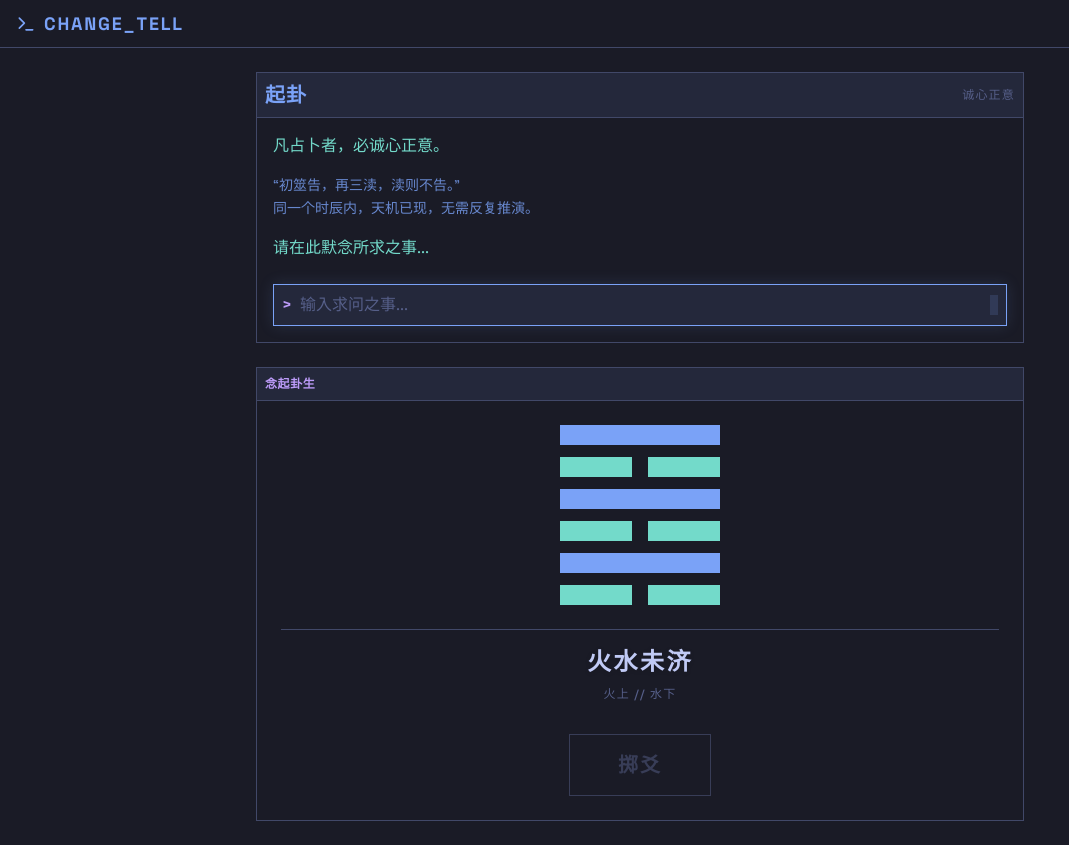
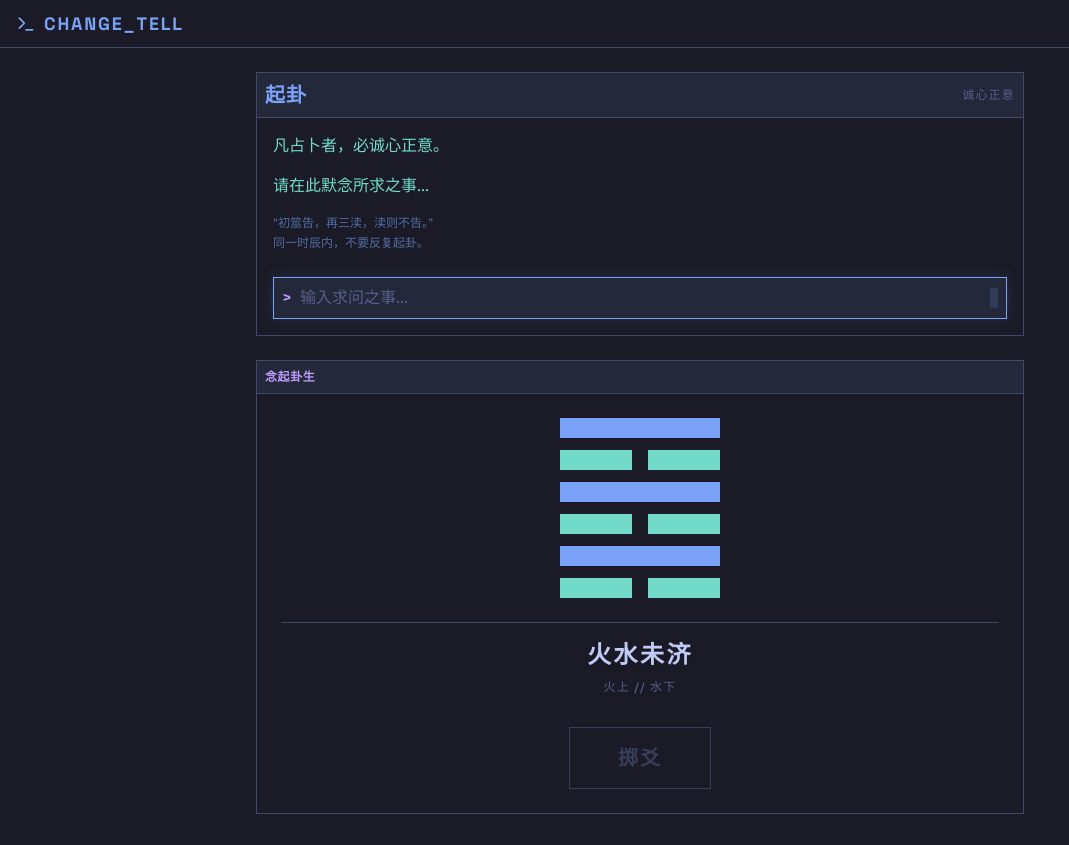
Before and after one commit to jinsong-y/changetell, a React (Vite) app: page / in a window 1280 px wide. Shown: the whole page, without its empty margins (0-1069 px from the left). Built offline with nearby package versions, Linux system fonts and the light colour scheme.

Commit message:
style: 优化引导语顺序及文案

```diff
--- a/src/components/InputView.tsx
+++ b/src/components/InputView.tsx
@@ -92,18 +92,18 @@ export default function InputView({ onCast }: { onCast: (prompt: string, timesta
             initial={{ opacity: 0 }}
             animate={{ opacity: 1 }}
             transition={{ delay: 0.8, duration: 1 }}
-            className="text-[#7aa2f7]/80 text-sm leading-relaxed"
+            className="text-[#73daca] text-base"
           >
-            “初筮告，再三渎，渎则不告。”<br/>
-            同一个时辰内，天机已现，无需反复推演。
+            请在此默念所求之事...
           </motion.div>
           <motion.div
             initial={{ opacity: 0 }}
             animate={{ opacity: 1 }}
             transition={{ delay: 1.3, duration: 1 }}
-            className="text-[#73daca] text-base"
+            className="text-[#7aa2f7]/60 text-xs leading-relaxed"
           >
-            请在此默念所求之事...
+            “初筮告，再三渎，渎则不告。”<br/>
+            同一时辰内，不要反复起卦。
           </motion.div>
 
             <motion.div
```
